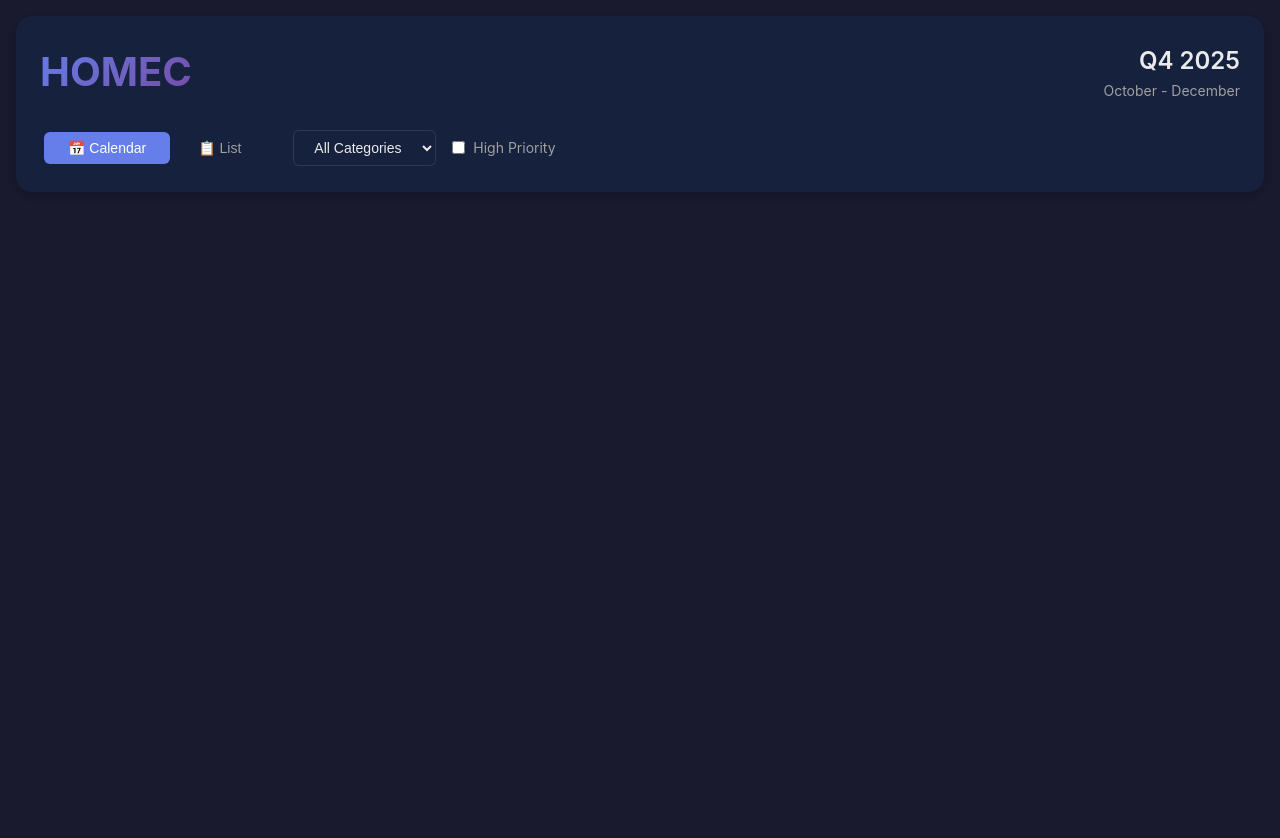
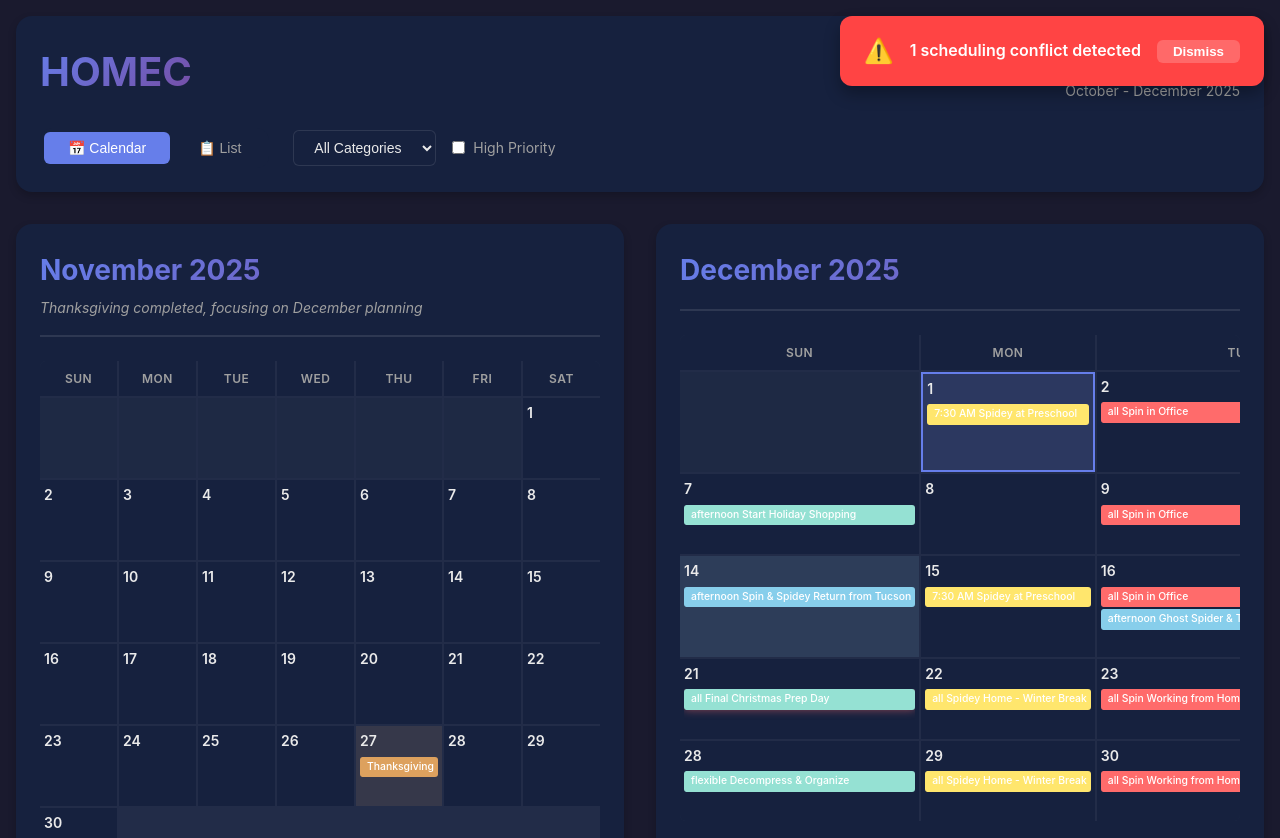
Before and after one commit to cosperjeff-arizona/homec, a plain HTML site: page index.html in a window 1280 px wide. Shown: the top 838 px of the page. Before the commit the page ends 800 px from the top, so only its background shows below. Drawn offline with Linux system fonts and the light colour scheme; files that its build step writes are made by us from their sources.

Commit message:
Update index.html

```diff
--- a/index.html
+++ b/index.html
@@ -4,7 +4,7 @@
     <meta charset="UTF-8">
     <meta name="viewport" content="width=device-width, initial-scale=1.0">
     <title>HOMEC - Family Calendar</title>
-    <link rel="stylesheet" href="styles.css">
+    <link rel="stylesheet" href="styles/styles.css">
 </head>
 <body>
     <div class="app-container">
@@ -102,6 +102,6 @@
     <script src="quarter-2025-Q4.js"></script>
 
     <!-- Load app logic -->
-    <script src="app.js"></script>
+    <script src="js/app.js"></script>
 </body>
 </html>
```
